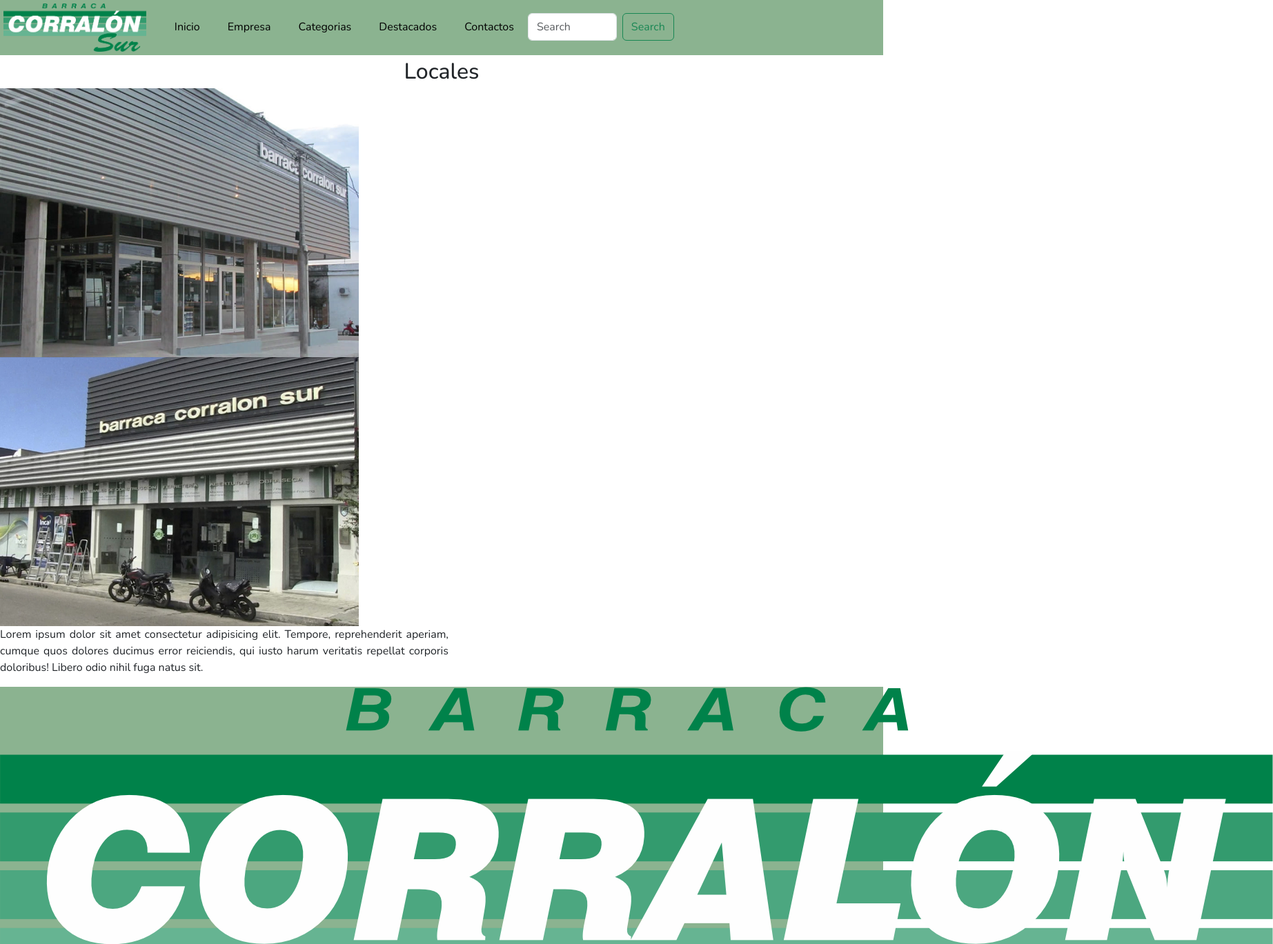
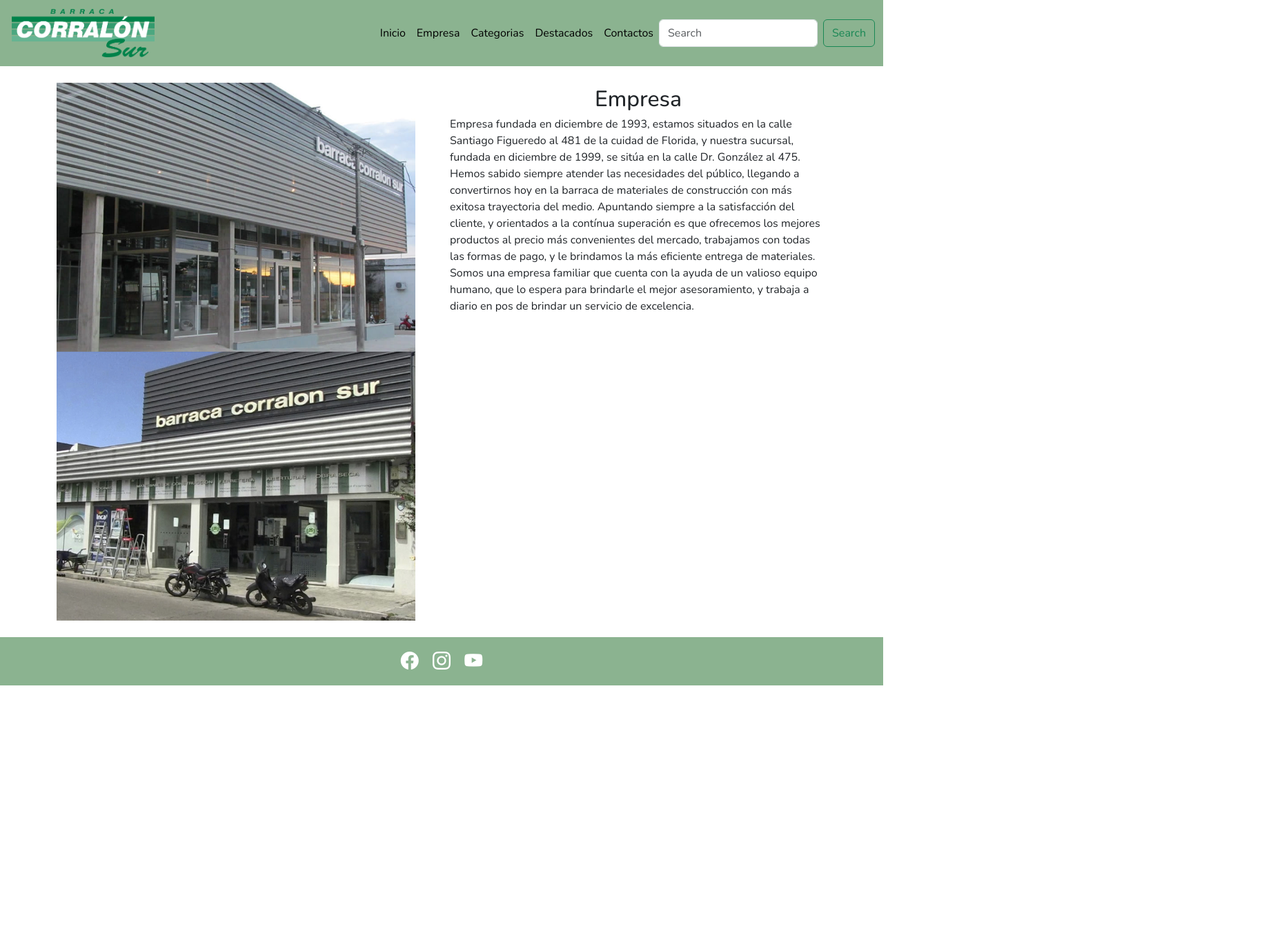
Before and after one commit to felipemaccio/2da-entrega-macciofelipe-final, a plain HTML site: page html/empresa.html in a window 1280 px wide. Shown: the top 1369 px of the page at 69% size, 1845 px wide, since content can reach past the window. After the commit the page ends 994 px from the top, so only its background shows below. Drawn offline with nearby package versions, Linux system fonts and the light colour scheme.

Commit message:
[M] html empresa

```diff
--- a/html/empresa.html
+++ b/html/empresa.html
@@ -9,29 +9,21 @@
         <link href="https://fonts.googleapis.com/css2?family=Nunito:ital,wght@0,200..1000;1,200..1000&display=swap" rel="stylesheet">
         <!--Bootstrap-->
         <link href="https://cdn.jsdelivr.net/npm/bootstrap@5.3.3/dist/css/bootstrap.min.css" rel="stylesheet" integrity="sha384-QWTKZyjpPEjISv5WaRU9OFeRpok6YctnYmDr5pNlyT2bRjXh0JMhjY6hW+ALEwIH" crossorigin="anonymous">
+        <link rel="stylesheet" href="https://cdn.jsdelivr.net/npm/bootstrap-icons@1.11.3/font/bootstrap-icons.min.css">
         <!--Mis estilos-->
         <link rel="stylesheet" href="../css/style.css">
         <title>Barraca Corralon Sur</title>
 </head>
 <body>
     <div>
-        <header class="encabezado">
+      <nav class="navbar navbar-expand-lg encabezado">
+        <div class="container-fluid">
           <img src="../assets/logo corralon sur.png" alt="logo corralon sur">
-            <!--
-            <nav>
-                <ul>
-                    <li><a href="./index.html">Inicio</a></li>
-                    <li><a href="./html/empresa.html">Empresa</a></li>
-                    <li><a href="./html/categorias.html">Categorias</a></li>
-                    <li><a href="./html/destacados.html">Destacados</a></li>
-                    <li><a href="./html/contacto.html">Contacto</a></li>
-                </ul>
-            </nav>
-            -->
-            <nav class="navbar navbar-expand-lg">
-                <div class="container-fluid">
+          <button class="navbar-toggler" type="button" data-bs-toggle="collapse" data-bs-target="#navbarSupportedContent" aria-controls="navbarSupportedContent" aria-expanded="false" aria-label="Toggle navigation">
+            <span class="navbar-toggler-icon"></span>
+          </button>
           <div class="collapse navbar-collapse" id="navbarSupportedContent">
-                    <ul class="navbar-nav me-auto mb-2 mb-lg-0">
+            <ul class="navbar-nav mb-2 mb-lg-0">
               <li class="nav-item">
                 <a class="nav-link active" aria-current="page" href="../index.html">Inicio</a>
               </li>
@@ -54,28 +46,40 @@
           </div>
         </div>
       </nav>
-        </header>
         <main>
-          <section>
-            <h2>Locales</h2>
-            <article>
+          <div class="container">
+            <div class="row py-4">
+              <div class="col-lg-6">
                 <div class="img-locales">
                   <img src="../assets/Casa central.jpg" alt="casa central">
                   <img src="../assets/Sucursal.jpg" alt="sucursal">
-                    <p>Lorem ipsum dolor sit amet consectetur adipisicing elit. Tempore,
-                       reprehenderit aperiam, cumque quos dolores ducimus error reiciendis, qui iusto harum veritatis
-                       repellat corporis doloribus! Libero odio nihil fuga natus sit.</p>
               </div>
+              </div>
+              <div class="col-lg-6">
+                <section>
+                  <article>
+                    <h2>Empresa</h2>
+                    <p>Empresa fundada en diciembre de 1993, estamos situados en la calle Santiago Figueredo al 481 de la cuidad de Florida, y nuestra sucursal, fundada en diciembre de 1999,
+                      se sitúa en la calle Dr. González al 475.
+                      Hemos sabido siempre atender las necesidades del público, llegando a convertirnos hoy en la
+                      barraca de materiales de construcción con más exitosa trayectoria del medio.
+                      Apuntando siempre a la satisfacción del cliente, y orientados a la contínua superación es que ofrecemos los mejores productos al precio más
+                      convenientes del mercado, trabajamos con todas las formas de pago, y le brindamos la más eficiente entrega de materiales.
+                      Somos una empresa familiar que cuenta con la ayuda de un valioso equipo humano, que lo espera para brindarle el mejor asesoramiento, y trabaja a diario en pos de brindar un servicio de excelencia.</p>
                   </article>
                 </section>
+              </div>
+            </div>
+          </section>
+        </div>
+
         </main>
-        <footer class="fr-logo">
-            <img src="../assets/logo corralon sur.png" alt="logo corralon sur">
-            <div class="fr-imgs">
-                <img src="../assets/facebook logo.webp" alt="facebook">
-                <img src="../assets/whatsapp logo.png" alt="whatsapp">
-                <img src="../assets/instagram logo.avif" alt="instagram">
-                <img src="../assets/Youtube logo.png" alt="youtube">
+
+        <footer class="w-100 d-flex align-items justify-content-center flex-wrap" >
+          <div class="align-items" id="iconos">
+            <a href="#"><i class="bi bi-facebook"></i></a>
+            <a href="#"><i class="bi bi-instagram"></i></a>
+            <a href="#"><i class="bi bi-youtube"></i></a>
           </div>
         </footer>
     </div>
```
Lines whose indentation alone changed are shown as unchanged.
